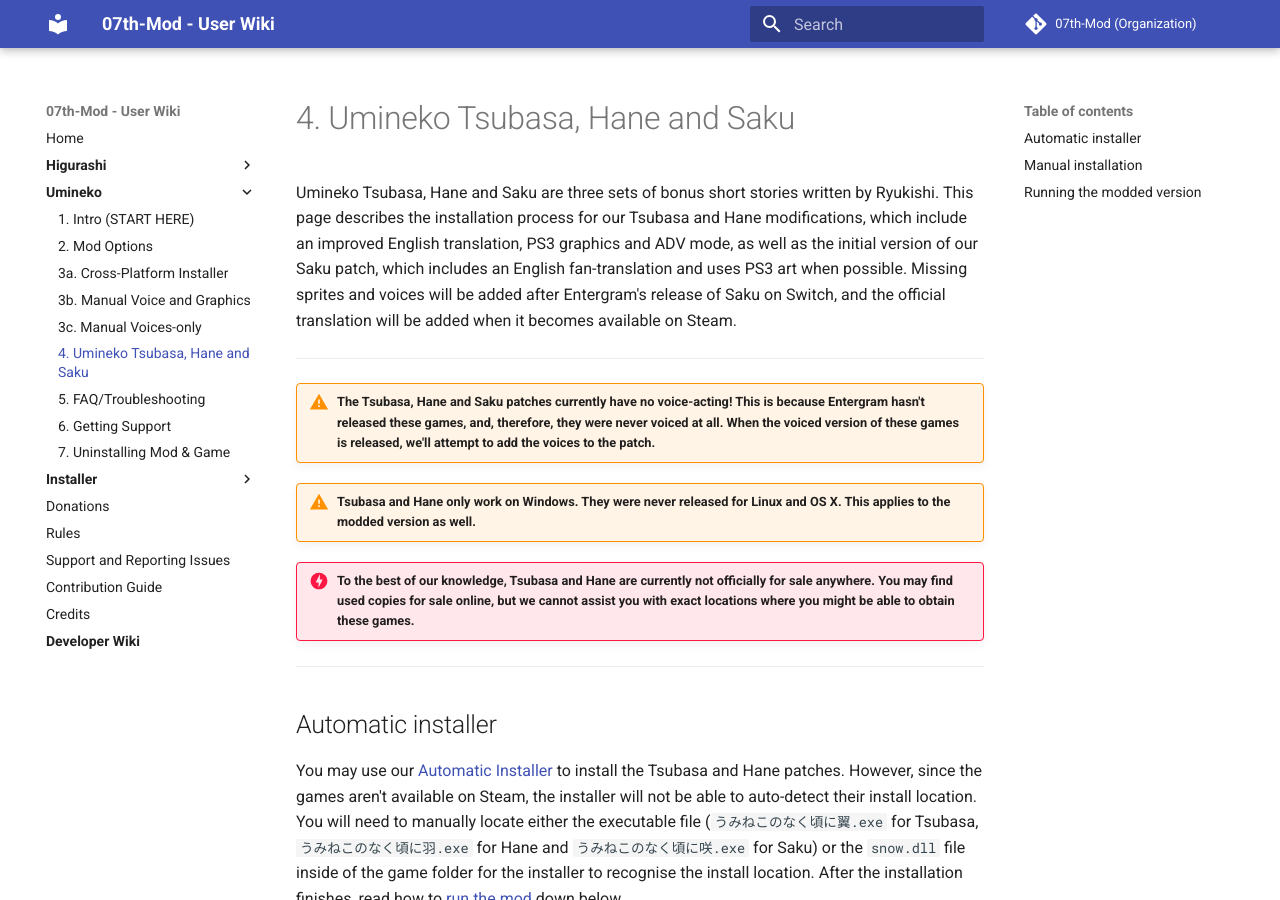
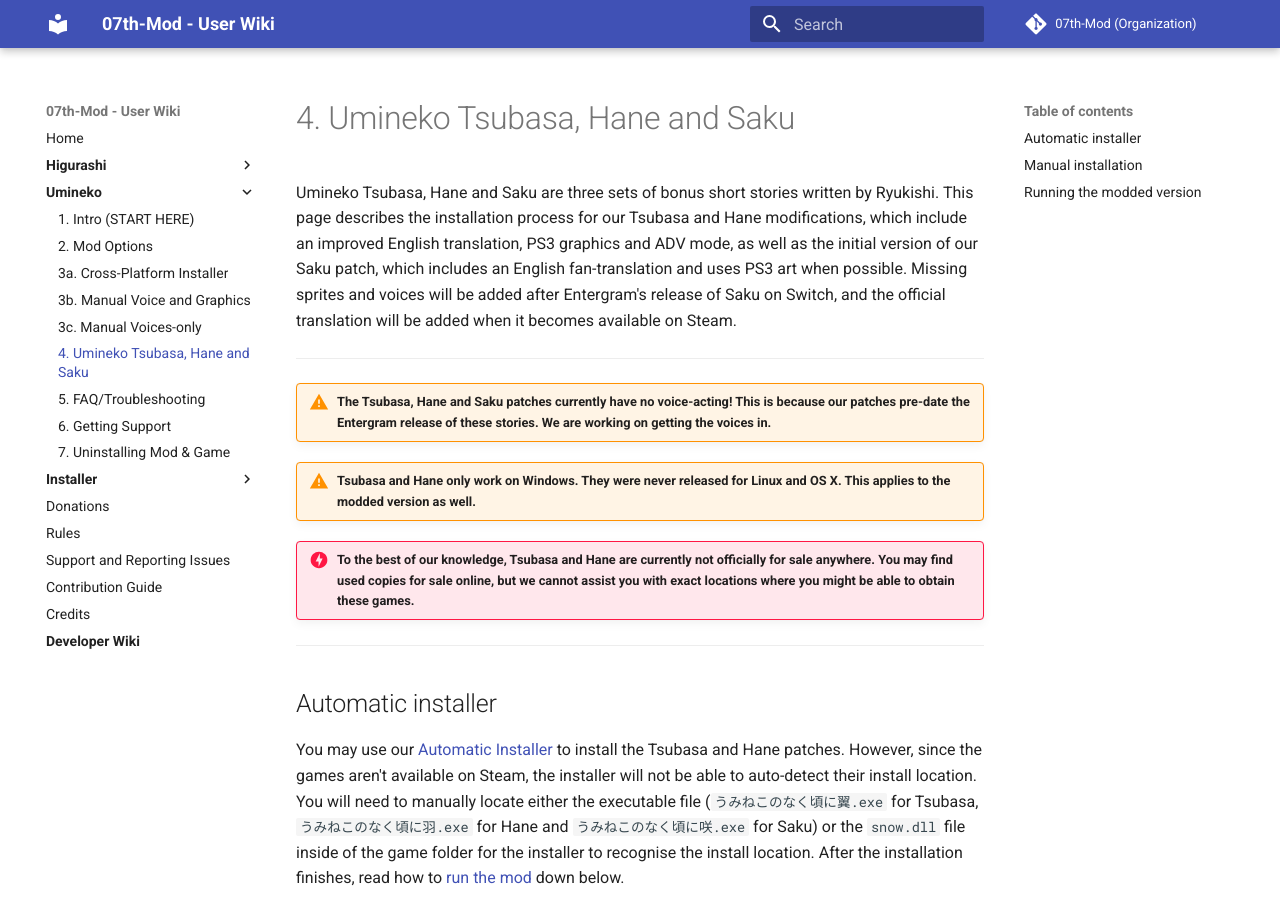
Before and after one commit to 07th-mod/wiki, an MkDocs documentation site: the page built from docs/Umineko/Tsubasa-Hane.md, in a window 1280 px wide and 900 px high. Built offline with MkDocs 1.6.1 and Material for MkDocs 9.7.7, drawn with Linux system fonts in a browser that asks for light colours.

Commit message:
Update Tsubasa-Hane.md

```diff
--- a/docs/Umineko/Tsubasa-Hane.md
+++ b/docs/Umineko/Tsubasa-Hane.md
@@ -6,7 +6,7 @@
 
 ---
 
-!!! warning "The Tsubasa, Hane and Saku patches currently have no voice-acting! This is because Entergram hasn't released these games, and, therefore, they were never voiced at all. When the voiced version of these games is released, we'll attempt to add the voices to the patch."
+!!! warning "The Tsubasa, Hane and Saku patches currently have no voice-acting! This is because our patches pre-date the Entergram release of these stories. We are working on getting the voices in."
 
 !!! warning "Tsubasa and Hane only work on Windows. They were never released for Linux and OS X. This applies to the modded version as well."
 
```
